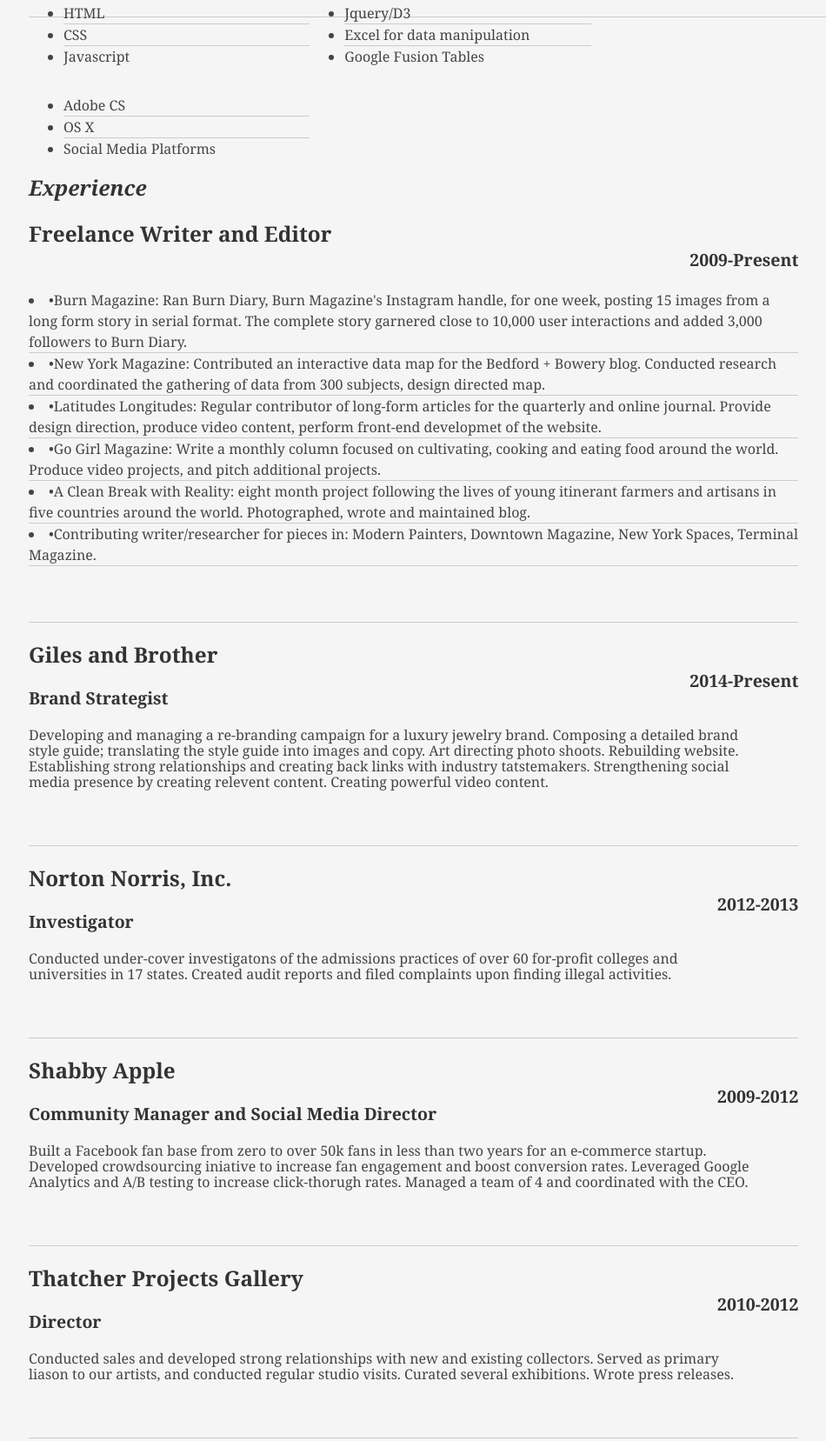
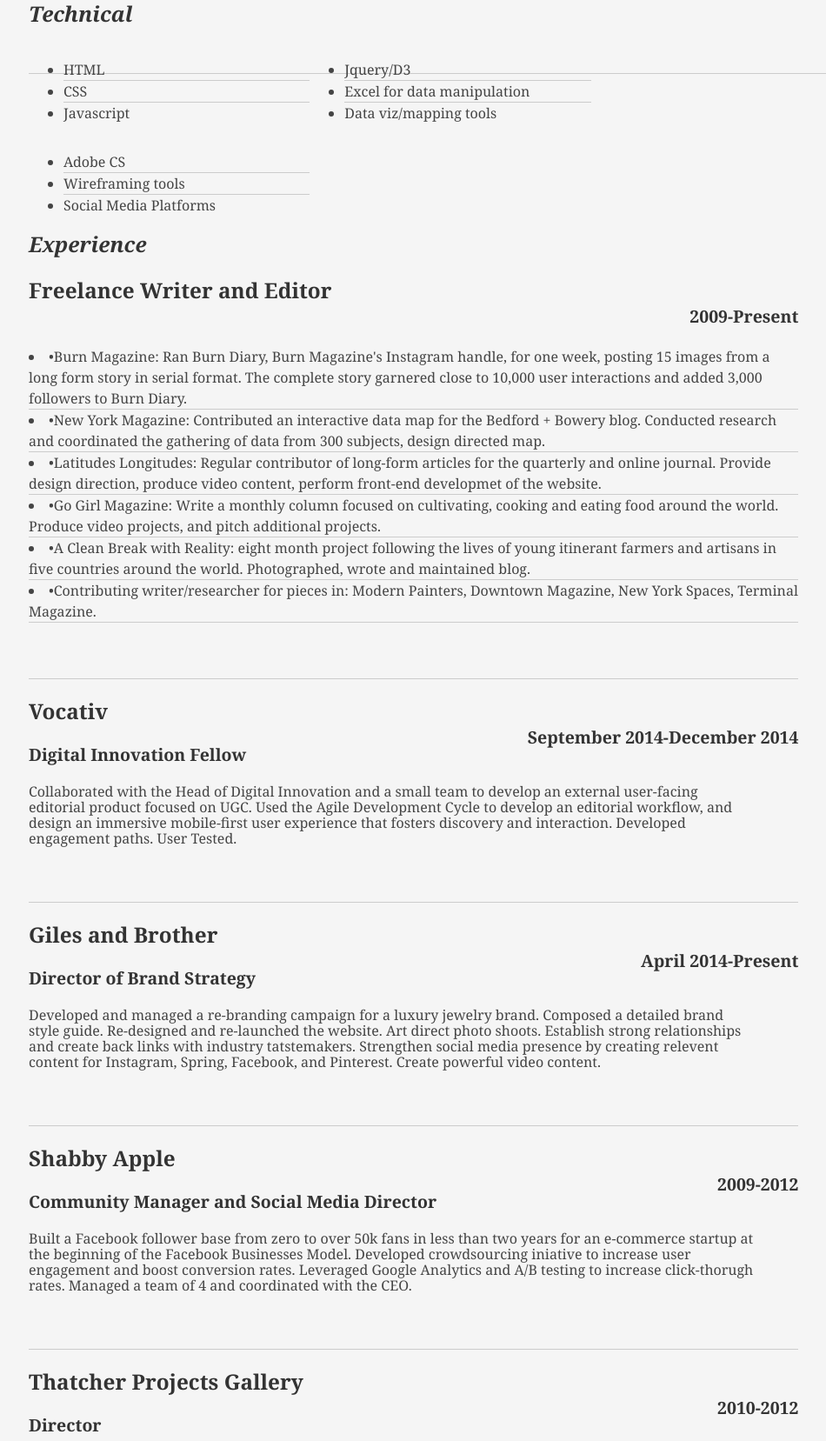
Before and after one commit to misplacedmodernist/misplacedmodernist.github.io, a plain HTML site: page resume_CSS/srt-resume.html in a window 1280 px wide. Shown: the part 1115-2772 px from the top of the page at 87% size, without its empty margins (55-1005 px from the left). Drawn offline with Linux system fonts and the light colour scheme; a small style sheet from the web is missing.

Commit message:
update resume

```diff
--- a/resume_CSS/srt-resume.html
+++ b/resume_CSS/srt-resume.html
@@ -27,8 +27,11 @@
 				<div class="yui-u">
 					<div class="contact-info">
 						<h3><a id="pdf" href="erin_brown_2014_j.pdf">Download PDF</a></h3>
-						<h3><a href="http://erin-c-brown.tumblr.com">portfolio</a></h3>
-						<h3>917.653.0797</h3>
+						<br>
+						<p>
+							<br>
+						<h3><a href="http://erin-c-brown.tumblr.com">website</a></h3>
+					</p>
 					</div><!--// .contact-info -->
 				</div>
 			</div><!--// .yui-gc -->
@@ -57,7 +60,7 @@
 
 								<div class="talent">
 									<h2>Strategy</h2>
-									<p>Development of brand voice and visual style; brand positioning; audience development; social media stratgey and execution; creating scalable business models; white labeling; product management.</p>
+									<p>Development of editorial workflows; product management; user testing; development of brand voice and visual style; brand positioning; audience development; social media stratgey and execution; creating scalable business models; white labeling.</p>
 								</div>
 
 								<div class="talent">
@@ -67,7 +70,7 @@
 
 								<div class="talent">
 									<h2>Language</h2>
-									<p>Near-native fluency of Russian; strong conversational French; emergency Kazakh and Kashmiri</p>
+									<p>Near-native fluency of Russian; strong conversational French; emergency Kazakh</p>
 								</div>
 						</div>
 					</div><!--// .yui-gf -->
@@ -86,12 +89,12 @@
 							<ul class="talent">
 								<li>Jquery/D3</li>
 								<li>Excel for data manipulation</li>
-								<li class="last">Google Fusion Tables</li>
+								<li class="last">Data viz/mapping tools</li>
 							</ul>
 
 							<ul class="talent">
 								<li>Adobe CS</li>
-								<li>OS X</li>
+								<li>Wireframing tools</li>
 								<li class="last">Social Media Platforms</li>
 							</ul>
 						</div>
@@ -118,25 +121,26 @@
  </p>
 							</div>
 
+
 							<div class="job">
-								<h2>Giles and Brother</h2>
-								<h3>Brand Strategist</h3>
-								<h4>2014-Present</h4>
-								<p>Developing and managing a re-branding campaign for a luxury jewelry brand. Composing a detailed brand style guide; translating the style guide into images and copy. Art directing photo shoots. Rebuilding website.  Establishing strong relationships and creating back links with industry tatstemakers. Strengthening social media presence by creating relevent content. Creating powerful video content. </p>
+								<h2>Vocativ</h2>
+								<h3>Digital Innovation Fellow</h3>
+								<h4>September 2014-December 2014</h4>
+								<p>Collaborated with the Head of Digital Innovation and a small team to develop an external user-facing editorial product focused on UGC. Used the Agile Development Cycle to develop an editorial workflow, and design an immersive mobile-first user experience that fosters discovery and interaction. Developed engagement paths. User Tested. </p>
 							</div>
 
 							<div class="job">
-								<h2>Norton Norris, Inc.</h2>
-								<h3>Investigator</h3>
-								<h4>2012-2013</h4>
-								<p>Conducted under-cover investigatons of the admissions practices of over 60 for-profit colleges and universities in 17 states. Created audit reports and filed complaints upon finding illegal activities. </p>
+								<h2>Giles and Brother</h2>
+								<h3>Director of Brand Strategy</h3>
+								<h4>April 2014-Present</h4>
+								<p>Developed and managed a re-branding campaign for a luxury jewelry brand. Composed a detailed brand style guide. Re-designed and re-launched the website. Art direct photo shoots. Establish strong relationships and create back links with industry tatstemakers. Strengthen social media presence by creating relevent content for Instagram, Spring, Facebook, and Pinterest. Create powerful video content. </p>
 							</div>
 
 							<div class="job">
 								<h2>Shabby Apple</h2>
 								<h3>Community Manager and Social Media Director</h3>
 								<h4>2009-2012</h4>
-								<p>Built a Facebook fan base from zero to over 50k fans in less than two years for an e-commerce startup. Developed crowdsourcing iniative to increase fan engagement and boost conversion rates. Leveraged Google Analytics and A/B testing to increase click-thorugh rates.  Managed a team of 4 and coordinated with the CEO.</p>
+								<p>Built a Facebook follower base from zero to over 50k fans in less than two years for an e-commerce startup at the beginning of the Facebook Businesses Model. Developed crowdsourcing iniative to increase user engagement and boost conversion rates. Leveraged Google Analytics and A/B testing to increase click-thorugh rates.  Managed a team of 4 and coordinated with the CEO.</p>
 							</div>
 
 							<div class="job">
@@ -151,7 +155,7 @@
 								<h2>Russia Moscow Mission</h2>
 								<h3>The Church of Jesus Christ of Latter-day Saints</h3>
 								<h4>2008-2009</h4>
-								<p>Coordinated and executed nearly 2000 hours of service work in at-risk communities. Grew a thick skin.</p>
+								<p>Coordinated and executed nearly 2000 hours of service work. Perfected the art of the pitch, in three languages. Grew a thick skin and an unflagging optimism.</p>
 							</div>
 
 						</div><!--// .yui-u -->
@@ -166,16 +170,19 @@
 							<h2>New York University Journalism Institute</h2>
 							<h3>M.A. candidate, Studio 20: New Media and Digital Innovation &mdash; <strong>4.0 GPA</strong> </h3>
 						</div>
+						<br><br>
 
 						<div class="yui-u">
 							<h2>Wellesley College</h2>
 							<h3>B.A. Media Arts and Sciences &mdash; 2007</h3>
 						</div>
+						<br><br>
 
 						<div class="yui-u">
 							<h2>Yale University, New Haven, CT and St Petersburg, Russia</h2>
 							<h3>Thesis research and intensive language immersion &mdash; 2006</h3>
 						</div>
+						<br><br>
 
 						<div class="yui-u">
 							<h2>Parsons School of Design, Paris</h2>
```
